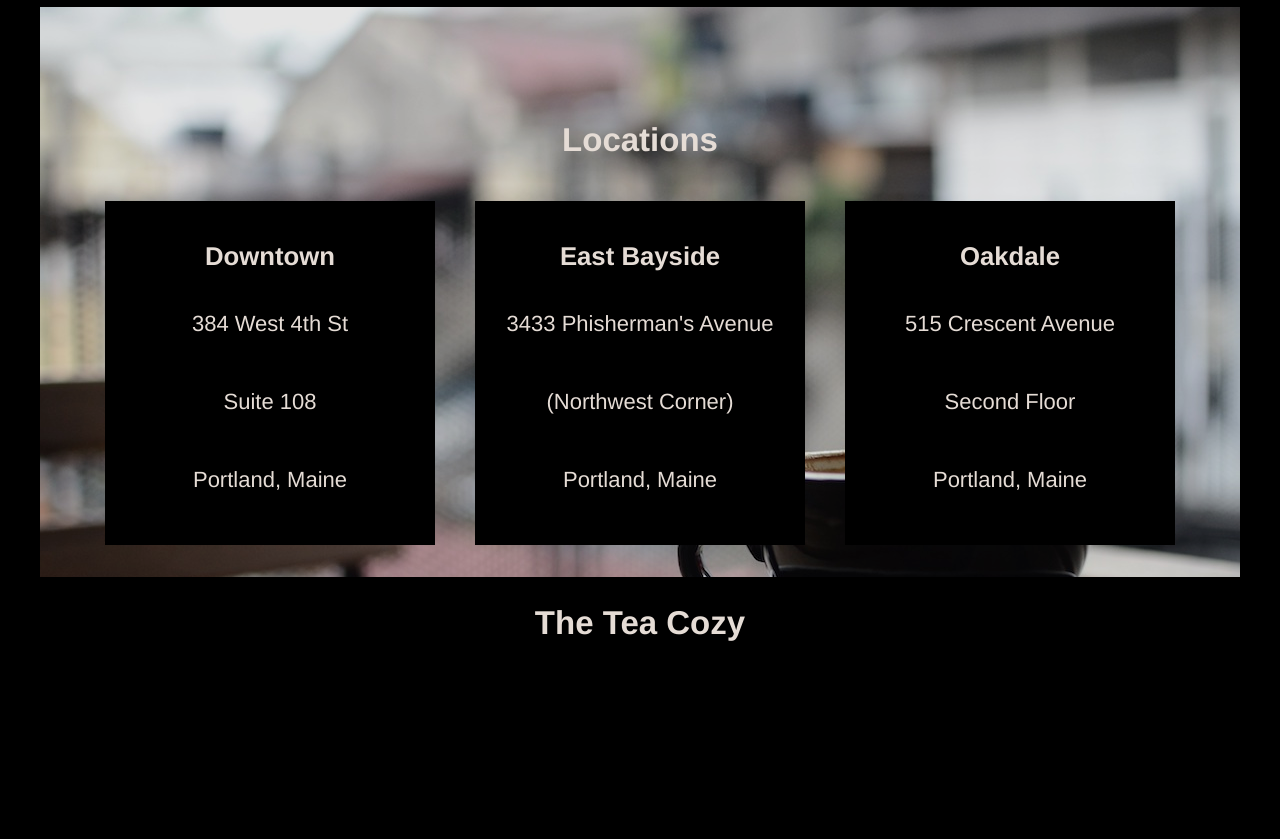
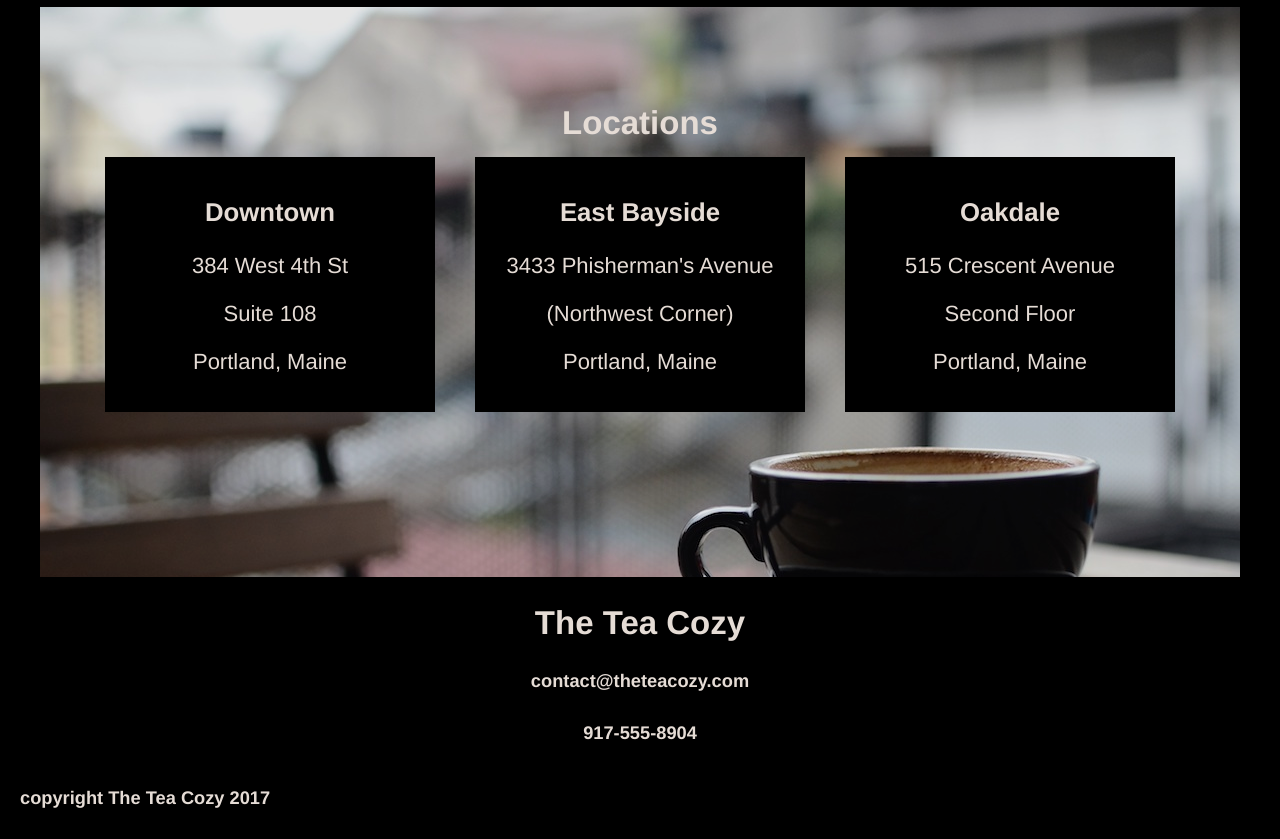
Before and after one commit to Newbie-Coder2017/TeaCozy, a plain HTML site: page index.html in a window 1280 px wide. Shown: the part 1093-1932 px from the top of the page. Before the commit the page ends 1763 px from the top, so only its background shows below. Drawn offline with Linux system fonts and the light colour scheme.

Commit message:
HTML and CSS ready for review

```diff
--- a/index.html
+++ b/index.html
@@ -95,10 +95,12 @@
     <!--Store Location Section-->
     <section id="contact">
       <h2>The Tea Cozy</h2>
+      <h5>contact@theteacozy.com</h5>
+      <h5>917-555-8904</h5>
     </section>
 
     <section id="copyright">
-
+      <h5>copyright The Tea Cozy 2017</h5>
     </section>
   </section>
 </body>
--- a/resources/css/style.css
+++ b/resources/css/style.css
@@ -120,14 +120,14 @@ h5 {
   width: 1200px;
   flex-flow: column wrap;
   align-items: center;
-  justify-content: center;
   padding-top: 70px;
 }
 
 #address {
   display: flex;
   flex-direction: row;
-  justify-content: space-around;
+  justify-content: space-between;
+  align-items: center;
 }
 
 .store {
@@ -138,9 +138,22 @@ h5 {
   width: 300px;
 }
 
-.store p {
-  padding: 15px;
+#location h2 {
+  margin-bottom: 0px;
 }
 
 
 /*Contact Info section*/
+
+#contact {
+  height: 200px;
+  width: 100%;
+}
+
+
+/*Copyright section*/
+
+#copyright {
+  margin-left: 20px;
+  align-self: flex-start;
+}
```
